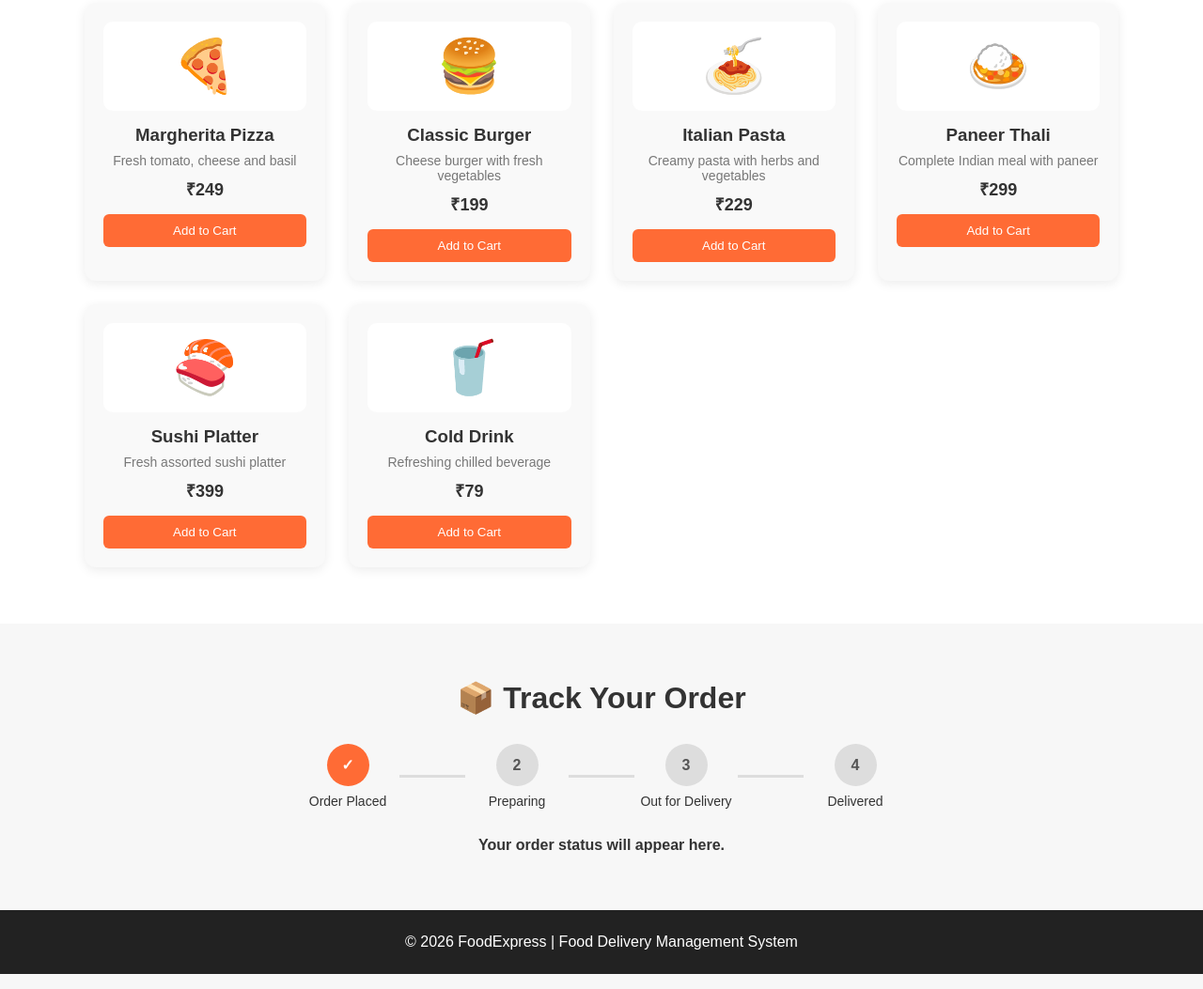
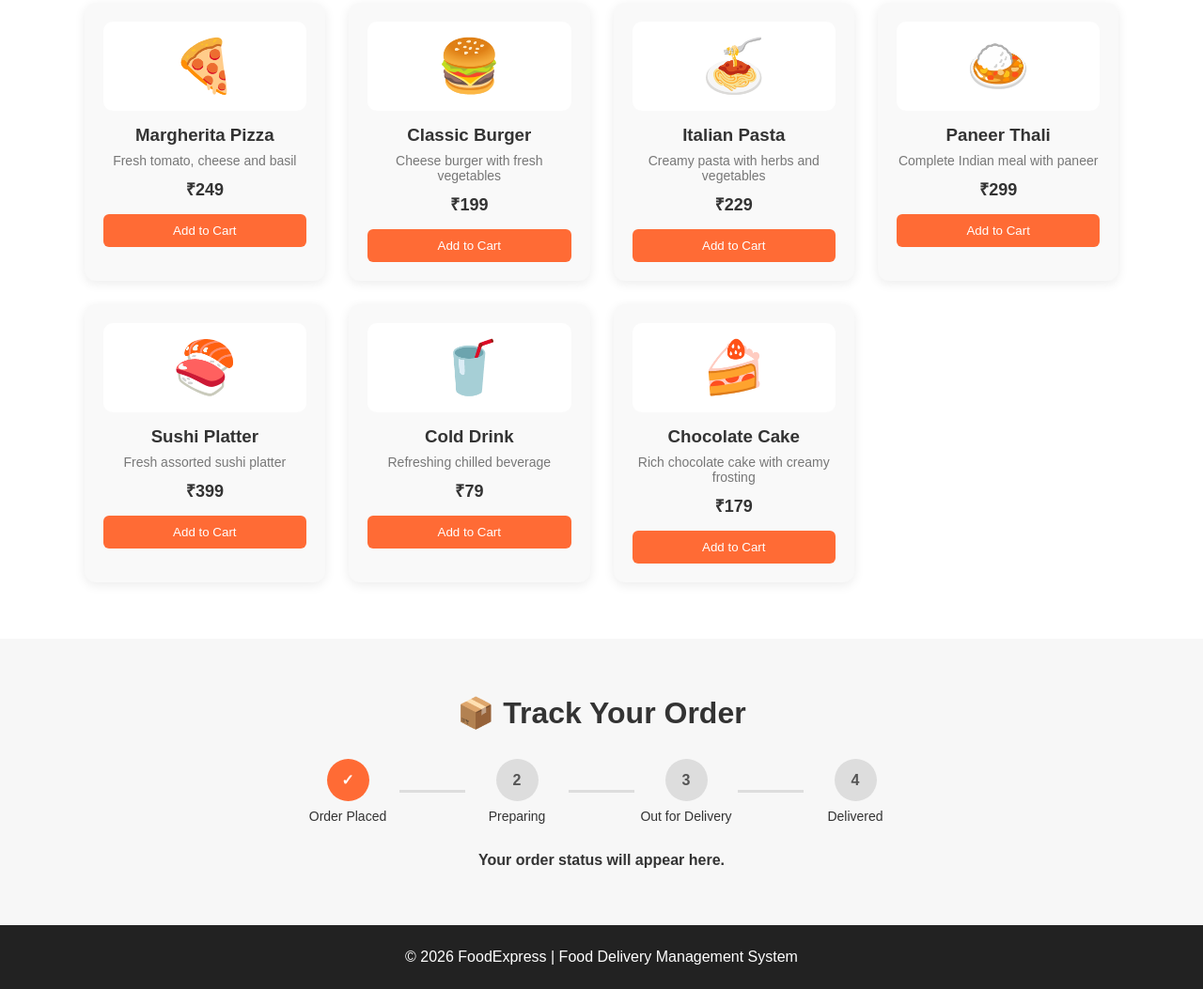
Before and after one commit to vaishnavisawant1915-lang/Assignment1-WEB-Q2-, a plain HTML site: page index.html in a window 1280 px wide. Shown: the part 1272-2325 px from the top of the page at 94% size. Drawn offline with Linux system fonts and the light colour scheme.

Commit message:
Add chocolate cake to food menu

```diff
--- a/index.html
+++ b/index.html
@@ -9,15 +9,17 @@
 
 <body>
 
-    <!-- Navigation -->
     <nav class="navbar">
         <div class="logo">🍔 FoodExpress</div>
 
         <div class="nav-links">
             <a href="#home">Home</a>
             <a href="#restaurants">Restaurants</a>
+            <a href="#menu">Menu</a>
             <a href="#orders">Orders</a>
+
             <button onclick="openRegistration()">Register</button>
+
             <button class="cart-button" onclick="openCart()">
                 🛒 Cart <span id="cartCount">0</span>
             </button>
@@ -25,26 +27,18 @@
     </nav>
 
 
-    <!-- Home -->
     <section id="home" class="hero">
-
         <div class="hero-content">
             <h1>Delicious Food, Delivered Fast! 🍕</h1>
-
-            <p>
-                Order your favourite food from the best restaurants
-                near you.
-            </p>
+            <p>Order your favourite food from the best restaurants near you.</p>
 
             <button onclick="scrollToRestaurants()" class="primary-btn">
                 Explore Restaurants
             </button>
         </div>
-
     </section>
 
 
-    <!-- Restaurant Search -->
     <section id="restaurants" class="section">
 
         <h2>🍽️ Find Restaurants</h2>
@@ -65,47 +59,52 @@
                 <h3>Pizza Palace</h3>
                 <p>Italian • Pizza • Fast Food</p>
                 <span>⭐ 4.5</span>
+
                 <button onclick="viewMenu('Pizza Palace')">
                     View Menu
                 </button>
             </div>
+
 
             <div class="restaurant-card" data-name="Burger House">
                 <div class="restaurant-image">🍔</div>
                 <h3>Burger House</h3>
                 <p>American • Burgers • Fast Food</p>
                 <span>⭐ 4.3</span>
+
                 <button onclick="viewMenu('Burger House')">
                     View Menu
                 </button>
             </div>
+
 
             <div class="restaurant-card" data-name="Spice Garden">
                 <div class="restaurant-image">🍛</div>
                 <h3>Spice Garden</h3>
                 <p>Indian • North Indian • Thali</p>
                 <span>⭐ 4.7</span>
+
                 <button onclick="viewMenu('Spice Garden')">
                     View Menu
                 </button>
             </div>
+
 
             <div class="restaurant-card" data-name="Sushi World">
                 <div class="restaurant-image">🍣</div>
                 <h3>Sushi World</h3>
                 <p>Japanese • Sushi • Asian</p>
                 <span>⭐ 4.6</span>
+
                 <button onclick="viewMenu('Sushi World')">
                     View Menu
                 </button>
             </div>
 
         </div>
-
     </section>
 
 
-    <!-- Food Menu -->
     <section id="menu" class="section menu-section">
 
         <h2 id="menuTitle">🍴 Food Menu</h2>
@@ -114,70 +113,114 @@
 
             <div class="food-card">
                 <div class="food-image">🍕</div>
+
                 <h3>Margherita Pizza</h3>
+
                 <p>Fresh tomato, cheese and basil</p>
+
                 <strong>₹249</strong>
+
                 <button onclick="addToCart('Margherita Pizza', 249)">
                     Add to Cart
                 </button>
             </div>
 
+
             <div class="food-card">
                 <div class="food-image">🍔</div>
+
                 <h3>Classic Burger</h3>
+
                 <p>Cheese burger with fresh vegetables</p>
+
                 <strong>₹199</strong>
+
                 <button onclick="addToCart('Classic Burger', 199)">
                     Add to Cart
                 </button>
             </div>
 
+
             <div class="food-card">
                 <div class="food-image">🍝</div>
+
                 <h3>Italian Pasta</h3>
+
                 <p>Creamy pasta with herbs and vegetables</p>
+
                 <strong>₹229</strong>
+
                 <button onclick="addToCart('Italian Pasta', 229)">
                     Add to Cart
                 </button>
             </div>
 
+
             <div class="food-card">
                 <div class="food-image">🍛</div>
+
                 <h3>Paneer Thali</h3>
+
                 <p>Complete Indian meal with paneer</p>
+
                 <strong>₹299</strong>
+
                 <button onclick="addToCart('Paneer Thali', 299)">
                     Add to Cart
                 </button>
             </div>
 
+
             <div class="food-card">
                 <div class="food-image">🍣</div>
+
                 <h3>Sushi Platter</h3>
+
                 <p>Fresh assorted sushi platter</p>
+
                 <strong>₹399</strong>
+
                 <button onclick="addToCart('Sushi Platter', 399)">
                     Add to Cart
                 </button>
             </div>
 
+
             <div class="food-card">
                 <div class="food-image">🥤</div>
+
                 <h3>Cold Drink</h3>
+
                 <p>Refreshing chilled beverage</p>
+
                 <strong>₹79</strong>
+
                 <button onclick="addToCart('Cold Drink', 79)">
                     Add to Cart
                 </button>
             </div>
 
+
+            <!-- NEW FEATURE: Chocolate Cake -->
+
+            <div class="food-card">
+                <div class="food-image">🍰</div>
+
+                <h3>Chocolate Cake</h3>
+
+                <p>Rich chocolate cake with creamy frosting</p>
+
+                <strong>₹179</strong>
+
+                <button onclick="addToCart('Chocolate Cake', 179)">
+                    Add to Cart
+                </button>
+            </div>
+
         </div>
-
     </section>
 
 
-    <!-- Orders -->
     <section id="orders" class="section">
 
         <h2>📦 Track Your Order</h2>
@@ -219,7 +262,6 @@
     </section>
 
 
-    <!-- Registration Modal -->
     <div id="registrationModal" class="modal">
 
         <div class="modal-content">
@@ -260,11 +302,9 @@
             </form>
 
         </div>
-
     </div>
 
 
-    <!-- Cart Modal -->
     <div id="cartModal" class="modal">
 
         <div class="modal-content cart-content">
@@ -278,7 +318,9 @@
             <div id="cartItems"></div>
 
             <div class="cart-total">
-                <strong>Total: ₹<span id="cartTotal">0</span></strong>
+                <strong>
+                    Total: ₹<span id="cartTotal">0</span>
+                </strong>
             </div>
 
             <button onclick="placeOrder()" class="primary-btn">
@@ -286,12 +328,13 @@
             </button>
 
         </div>
-
     </div>
 
 
     <footer>
-        <p>© 2026 FoodExpress | Food Delivery Management System</p>
+        <p>
+            © 2026 FoodExpress | Food Delivery Management System
+        </p>
     </footer>
 
 
```
